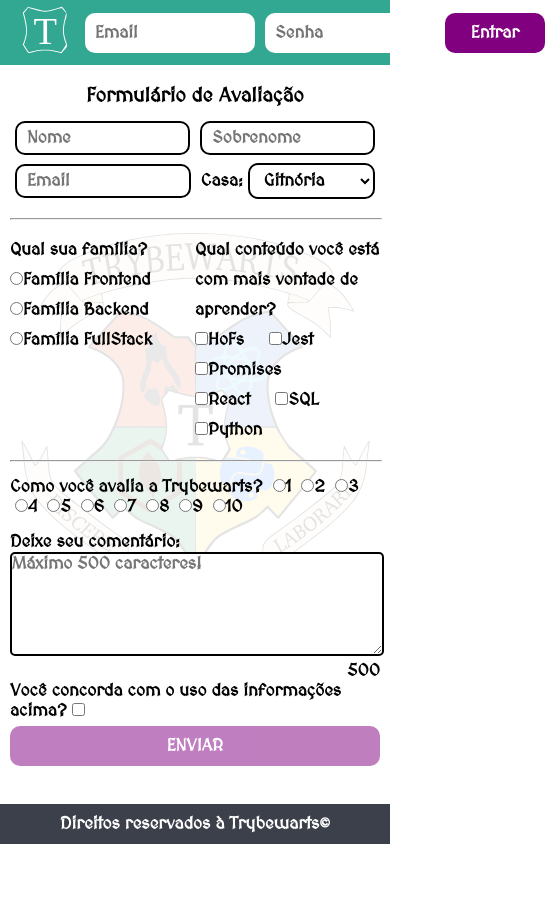
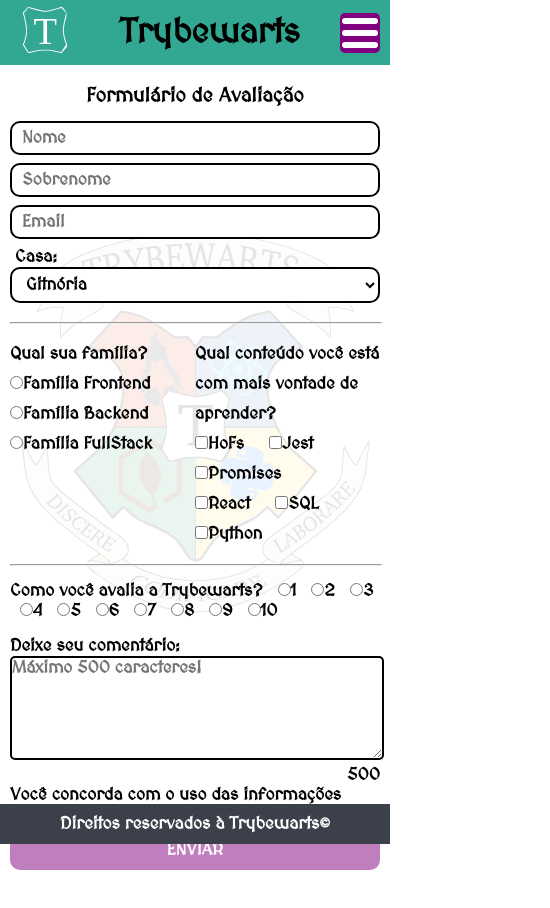
Before and after one commit to Jonathan-R-Andrade/trybewarts, a website: page index.html in a window 390 px wide. Shown: the whole page, 550 px wide, since content can reach past the window. Before the commit the page ends 844 px from the top, so only its background shows below. Drawn offline with Linux system fonts and the light colour scheme.

Commit message:
Versão mobile finalizada

```diff
--- a/index.html
+++ b/index.html
@@ -17,11 +17,17 @@
       <img src="images/trybewarts-header-logo.svg" alt="Logotipo da Trybewarts" class="trybewarts-header-logo">
     </a>
     <h1 id="trybewarts-header-title">Trybewarts</h1>
-    <form action="" class="trybewarts-login">
-      <input type="email" name="email" id="email" placeholder="Email">
-      <input type="password" name="password" id="senha" placeholder="Senha">
-      <button type="submit" id="btn-entrar">Entrar</button>
-    </form>
+    <div id="login-form">
+      <input type="checkbox" id="show-form" style="position: absolute; left: -1000px;" autocomplete="off">
+      <label for="show-form">
+        <div></div>
+      </label>
+      <form action="" class="trybewarts-login">
+        <input type="email" name="email" id="email" placeholder="Email">
+        <input type="password" name="password" id="senha" placeholder="Senha">
+        <button type="submit" id="btn-entrar">Entrar</button>
+      </form>
+    </div>
   </header>
 
   <main>
@@ -36,7 +42,8 @@
       <div id="email-house-container">
         <input type="email" name="email" id="input-email" class="default-input" placeholder="Email">
         <div id=house-container>
-          Casa: <select name="house" id="house" class="default-input">
+          <span>Casa:</span>
+          <select name="house" id="house" class="default-input">
             <option value="Gitnória" id="gitnoria-house">Gitnória</option>
             <option value="Reactpuff" id="reactpuff-house">Reactpuff</option>
             <option value="Corvinode" id="corvinode-house">Corvinode</option>
--- a/script.js
+++ b/script.js
@@ -67,12 +67,20 @@ function mostrarDadosFormulario(event) {
   form.innerHTML = '';
 
   Object.entries(dados).forEach((entrie) => {
+    const h4 = document.createElement('h3');
+    h4.style.textAlign = 'left';
+    h4.style.padding = '0';
+    h4.style.marginBottom = '5px';
+    h4.style.color = 'purple';
+    h4.append(`${entrie[0]}:`);
     const p = document.createElement('p');
-    p.append(document.createTextNode(`${entrie[0]}: ${entrie[1]}`));
+    p.style.wordBreak = 'break-word';
+    p.append(`${entrie[1]}`);
+    form.appendChild(h4);
     form.appendChild(p);
     form.appendChild(document.createElement('hr'));
   });
-  event.target.innerHTML = 'Voltar';
+  event.target.textContent = 'Voltar';
   form.appendChild(event.target);
 
   event.preventDefault();
--- a/style.css
+++ b/style.css
@@ -7,11 +7,13 @@
   font-weight: 600;
 }
 
+html {
+  overflow-x: hidden;
+}
+
 body {
   font-size: 17px;
   padding-bottom: 50px;
-  max-width: 1400px;
-  margin: auto;
 }
 
 input , select , button , textarea {
@@ -66,6 +68,21 @@ hr {
   cursor: pointer;
 }
 
+.header button:hover {
+  background-color: rgb(115, 0, 115);
+}
+
+#login-form label {
+  position: relative;
+  display: none;
+  background-color: purple;
+  width: 40px;
+  height: 40px;
+  transition: none;
+  border-radius: 5px;
+  cursor: pointer;
+}
+
 /* main */
 main {
   display: flex;
@@ -85,7 +102,7 @@ main #trybewarts-forms-logo {
 }
 
 /* form */
-#evaluation-form h3 {
+#evaluation-form > h3 {
   text-align: center;
   padding: 10px;
 }
@@ -143,7 +160,7 @@ main #trybewarts-forms-logo {
 }
 
 #evaluation-form #radios-container label {
-  margin-left: 5px;
+  margin-left: 10px;
   white-space: nowrap;
 }
 
@@ -205,7 +222,7 @@ footer {
 @media screen and ( max-width : 1000px ) {
 
   main #trybewarts-forms-logo {
-    position: absolute;
+    position: fixed;
     z-index: -1;
     top: 0;
     bottom: 0;
@@ -223,3 +240,148 @@ footer {
     display: none;
   }
 }
+
+@media screen and ( max-width : 580px ) {
+
+  #trybewarts-header-title {
+    display: block;
+  }
+
+  body {
+    position: relative;
+    overflow-x: hidden;
+  }
+
+  #login-form label {
+    display: block;
+  }
+
+  .trybewarts-login {
+    background-color: rgb(50, 167, 145);
+    position: absolute;
+    top: 64px;
+    right: -600px;
+    flex-direction: column;
+    align-items: center;
+    width: 100%;
+    padding: 10px 0;
+    transition: right 500ms linear;
+  }
+
+  #name-lastname-container > * , #email-house-container > * {
+    width: 100%;
+  }
+
+  #login-form .trybewarts-login * {
+    height: 20px;
+    padding: 10px;
+    width: 80%;
+    box-sizing: content-box;
+  }
+
+  #login-form .trybewarts-login #btn-entrar {
+    text-transform: uppercase;
+  }
+
+  #login-form label:before {
+    content: '';
+    display: block;
+    position: absolute;
+    top: 5px;
+    left: 0;
+    right: 0;
+    width: 90%;
+    height: 6px;
+    margin: auto;
+    border-radius: 10px;
+    background-color: white;
+  }
+
+  #login-form label div {
+    position: absolute;
+    top: 0;
+    bottom: 0;
+    left: 0;
+    right: 0;
+    width: 90%;
+    height: 6px;
+    margin: auto;
+    border-radius: 10px;
+    background-color: white;
+    transition: opacity 500ms linear;
+  }
+
+  #login-form label:after {
+    content: '';
+    display: block;
+    position: absolute;
+    bottom: 5px;
+    left: 0;
+    right: 0;
+    width: 90%;
+    height: 6px;
+    margin: auto;
+    transition: none;
+    border-radius: 10px;
+    background-color: white;
+  }
+
+  #show-form:checked ~ .trybewarts-login {
+    right: 0;
+  }
+
+  #show-form:checked ~ label {
+    border-radius: 100%;
+    transition: border-radius 500ms linear;
+  }
+
+  #show-form:checked ~ label div {
+    opacity: 0;
+  }
+
+  #show-form:checked ~ label:before {
+    top: 0;
+    bottom: 0;
+    transform: rotateZ(45deg);
+    transition: transform 500ms linear;
+  }
+
+  #show-form:checked ~ label:after {
+    top: 0;
+    bottom: 0;
+    transform: rotateZ(-45deg);
+    transition: transform 500ms linear;
+  }
+
+  #name-lastname-container , #email-house-container {
+    flex-direction: column;
+  }
+
+  #evaluation-form #house-container {
+    flex-direction: column;
+    align-items: stretch;
+  }
+
+  #house-container span {
+    margin-left: 5px;
+  }
+
+  #house-container #house {
+    margin: 0;
+  }
+}
+
+@media screen and ( max-width : 350px ) {
+
+  #trybewarts-header-title {
+    display: none;
+  }
+
+  #evaluation-form #family-subject-container {
+    flex-direction: column;
+  }
+
+  #evaluation-form #family-subject-container div {
+    padding: 10px;
+  }
+}
```
